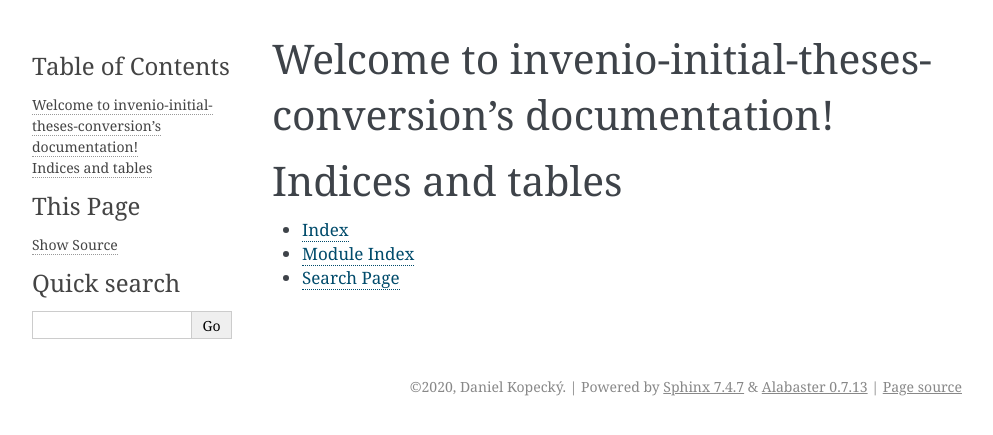
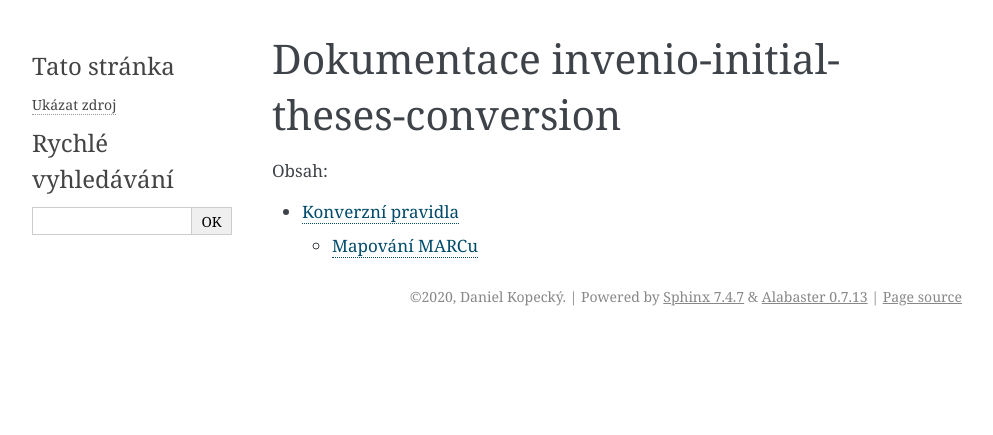
Before and after one commit to Narodni-repozitar/invenio-initial-theses-conversion, a Sphinx documentation site: the page built from docs/source/index.rst, in a window 1280 px wide. Shown: the top 435 px of the page, without its empty margins (148-1141 px from the left). Built offline with Sphinx 7.4.7, drawn with Linux system fonts in a browser that asks for light colours.

Commit message:
First documentation

```diff
--- a/docs/source/conf.py
+++ b/docs/source/conf.py
@@ -24,7 +24,6 @@ author = 'Daniel Kopecký'
 # The full version, including alpha/beta/rc tags
 release = version
 
-
 # -- General configuration ---------------------------------------------------
 
 # Add any Sphinx extension module names here, as strings. They can be
@@ -41,7 +40,6 @@ templates_path = ['_templates']
 # This pattern also affects html_static_path and html_extra_path.
 exclude_patterns = []
 
-
 # -- Options for HTML output -------------------------------------------------
 
 # The theme to use for HTML and HTML Help pages.  See the documentation for
@@ -53,3 +51,5 @@ html_theme = 'alabaster'
 # relative to this directory. They are copied after the builtin static files,
 # so a file named "default.css" will overwrite the builtin "default.css".
 html_static_path = ['_static']
+
+language = "cs"
--- a/docs/source/index.rst
+++ b/docs/source/index.rst
@@ -3,18 +3,11 @@
    You can adapt this file completely to your liking, but it should at least
    contain the root `toctree` directive.
 
-Welcome to invenio-initial-theses-conversion's documentation!
-=============================================================
+Dokumentace invenio-initial-theses-conversion
+==============================================
 
 .. toctree::
    :maxdepth: 2
-   :caption: Contents:
+   :caption: Obsah:
 
-
-
-Indices and tables
-==================
-
-* :ref:`genindex`
-* :ref:`modindex`
-* :ref:`search`
+   rules
```
Also changed, not shown: docs/source/rules.rst (added, +52 -0 lines).
